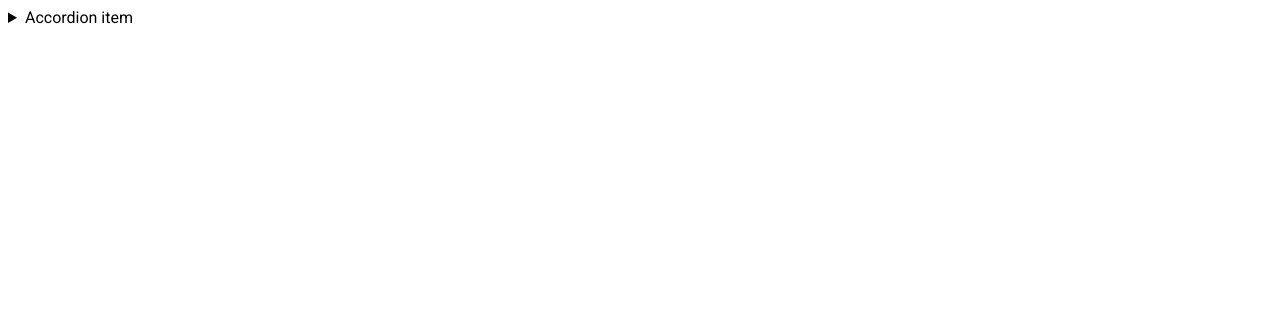
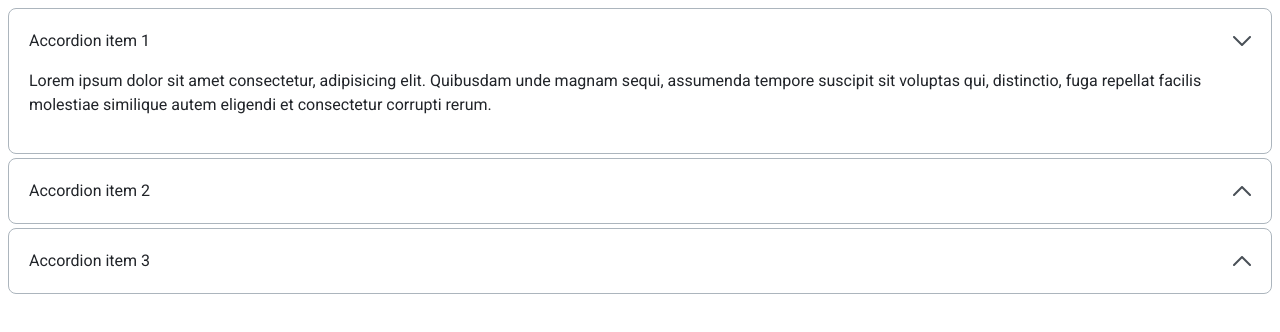
Before and after one commit to js-tasks-ru/htmlcss-20230911-4_aleksandr36, a website: page 03-lection1/02-accordion/index.html in a window 1280 px wide. Drawn offline with Linux system fonts and the light colour scheme.

Commit message:
add solution for dz2: - create accordion

```diff
--- a/03-lection1/02-accordion/accordion.css
+++ b/03-lection1/02-accordion/accordion.css
@@ -1 +1,42 @@
 /* Стилизация аккордеона */
+.accordion {
+    font-weight: 400;
+    word-wrap: break-word;
+    color: var(--text-color);
+    font-size: var(--font-size);
+    line-height: 24px;
+}
+
+.accordion__item {
+    padding: var(--padding);
+    margin-bottom: var(--margin);
+    border-radius: var(--border-radius);
+    border: 1px solid var(--border-color);
+}
+
+.accordion__item:last-child {
+    margin-bottom: 0;
+}
+
+.accordion__header {
+    display: flex;
+    cursor: pointer;
+}
+
+.accordion__title {}
+
+.accordion__toggler {
+    transition: transform 200ms ease-in-out;
+    margin-left: auto;
+    transform: rotate(0);
+}
+
+.accordion__item[open] .accordion__toggler {
+    transform: rotate(180deg);
+}
+
+.accordion__header::marker {
+    content: none;
+}
+
+.accordion__body {}
--- a/03-lection1/02-accordion/index.html
+++ b/03-lection1/02-accordion/index.html
@@ -1,18 +1,91 @@
 <!DOCTYPE html>
 <!-- Страница с аккордеоном -->
 <html lang="ru">
+
 <head>
     <link rel="stylesheet" href="../../assets/css/main.css">
     <link rel="stylesheet" href="./accordion.css">
 </head>
+
 <body>
-        <details>
-            <summary>
-                Accordion item
+    <div class="accordion">
+        <details class="accordion__item" open>
+            <summary class="accordion__header">
+                <span class="accordion__title">Accordion item 1</span>
+                <span class="accordion__toggler">
+                    <svg width="18" height="10" viewBox="0 0 18 10" fill="none" xmlns="http://www.w3.org/2000/svg">
+                        <path id="Vector" d="M17 9L9 1L1 9" stroke="#495057" stroke-width="2" stroke-linecap="round"
+                            stroke-linejoin="round" />
+                    </svg>
+                </span>
             </summary>
+            <div class="accordion__body">
                 <p>
-                Hidden content
+                    Lorem ipsum dolor sit amet consectetur, adipisicing elit. Quibusdam unde magnam sequi, assumenda
+                    tempore
+                    suscipit sit voluptas qui, distinctio, fuga repellat facilis molestiae similique autem eligendi et
+                    consectetur corrupti rerum.
                 </p>
+            </div>
         </details>
+        <details class="accordion__item">
+            <summary class="accordion__header">
+                <span class="accordion__title">Accordion item 2</span>
+                <span class="accordion__toggler">
+                    <svg width="18" height="10" viewBox="0 0 18 10" fill="none" xmlns="http://www.w3.org/2000/svg">
+                        <path id="Vector" d="M17 9L9 1L1 9" stroke="#495057" stroke-width="2" stroke-linecap="round"
+                            stroke-linejoin="round" />
+                    </svg>
+                </span>
+            </summary>
+            <div class="accordion__body">
+                <p>
+                    Lorem ipsum dolor sit amet consectetur, adipisicing elit. Quibusdam unde magnam sequi, assumenda
+                    tempore
+                    suscipit sit voluptas qui, distinctio, fuga repellat facilis molestiae similique autem eligendi et
+                    consectetur corrupti rerum.
+                </p>
+                <p>
+                    Lorem ipsum dolor sit amet consectetur, adipisicing elit. Quibusdam unde magnam sequi, assumenda
+                    tempore
+                    suscipit sit voluptas qui, distinctio, fuga repellat facilis molestiae similique autem eligendi et
+                    consectetur corrupti rerum.
+                </p>
+            </div>
+        </details>
+        <details class="accordion__item">
+            <summary class="accordion__header">
+                <span class="accordion__title">Accordion item 3</span>
+                <span class="accordion__toggler">
+                    <svg width="18" height="10" viewBox="0 0 18 10" fill="none" xmlns="http://www.w3.org/2000/svg">
+                        <path id="Vector" d="M17 9L9 1L1 9" stroke="#495057" stroke-width="2" stroke-linecap="round"
+                            stroke-linejoin="round" />
+                    </svg>
+                </span>
+            </summary>
+            <div class="accordion__body">
+                <p>
+                    Lorem ipsum dolor sit amet consectetur, adipisicing elit. Quibusdam unde magnam sequi, assumenda
+                    tempore
+                    suscipit sit voluptas qui, distinctio, fuga repellat facilis molestiae similique autem eligendi et
+                    consectetur corrupti rerum.
+                </p>
+                <p>
+                    Lorem ipsum dolor sit amet consectetur, adipisicing elit. Quibusdam unde magnam sequi, assumenda
+                    tempore
+                    suscipit sit voluptas qui, distinctio, fuga repellat facilis molestiae similique autem eligendi et
+                    consectetur corrupti rerum.
+                </p>
+                <p>
+                    Lorem ipsum dolor sit amet consectetur, adipisicing elit. Quibusdam unde magnam sequi, assumenda
+                    tempore
+                    suscipit sit voluptas qui, distinctio, fuga repellat facilis molestiae similique autem eligendi et
+                    consectetur corrupti rerum.
+                </p>
+            </div>
+        </details>
+    </div>
+
 </body>
+
 </html>
--- a/assets/css/main.css
+++ b/assets/css/main.css
@@ -17,6 +17,20 @@
 
     --primary: var(--blue);
     --secondary: var(--purple);
+
+    --padding: 1.25rem;
+    --margin: .25rem;
+
+    --border-color: var(--grey-3);
+    --border-color-darken: var(--grey-4);
+
+    --border-radius: 8px;
+
+    --text-color: var(--black);
+    --text-color-gray: var(--grey-4);
+    --text-color-light: var(--white);
+
+    font-size: 16px;
 }
 
 * {
```
Lines whose indentation alone changed are shown as unchanged.
